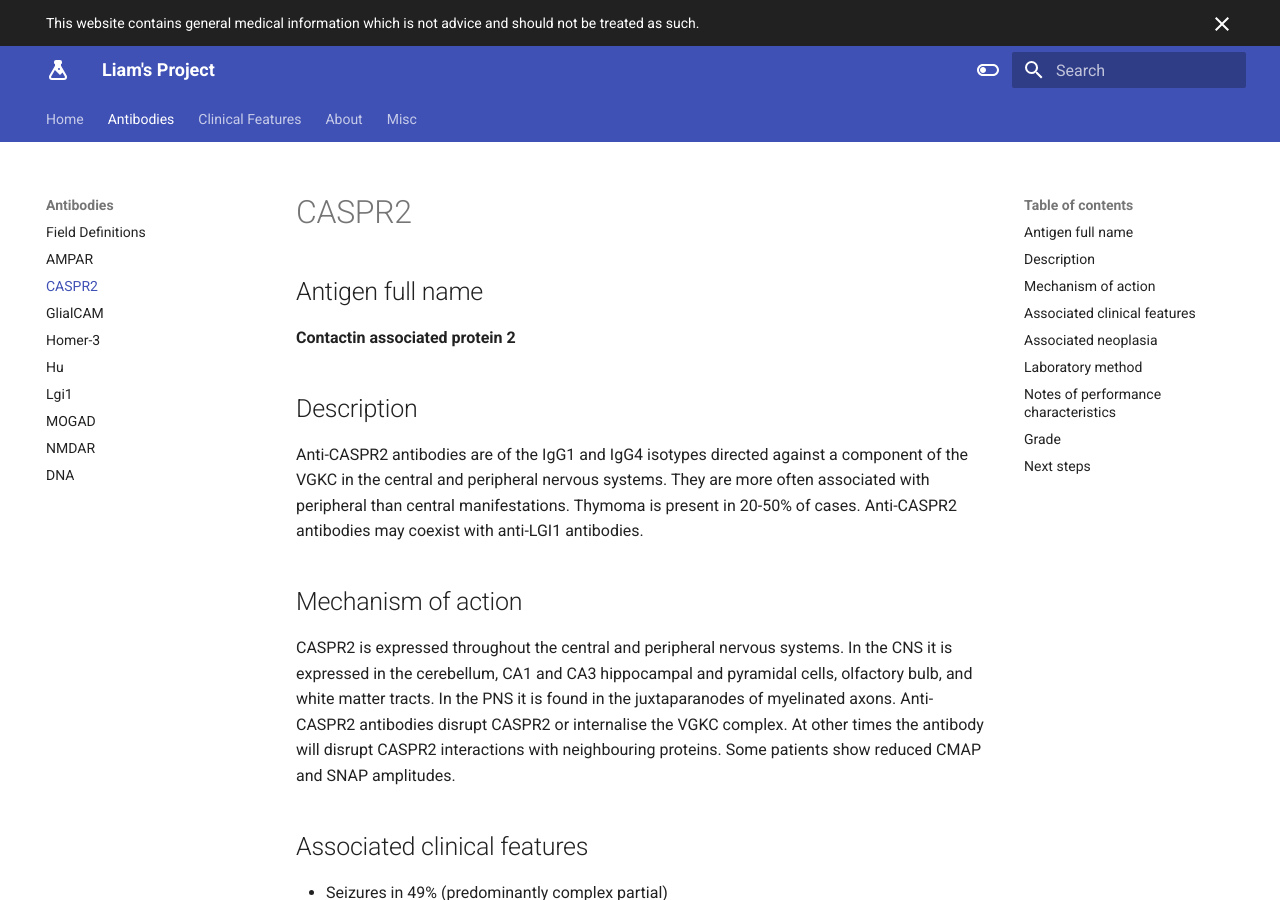
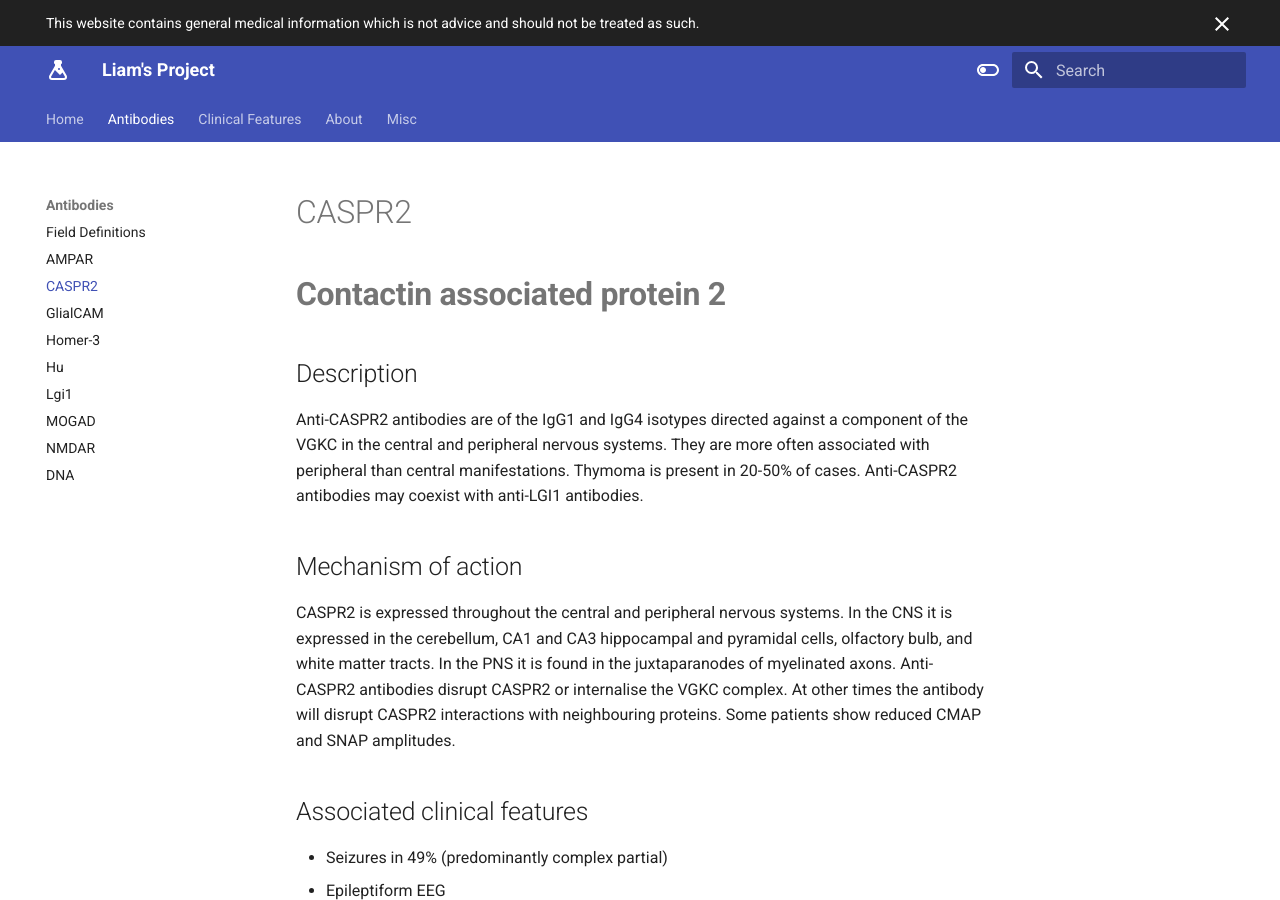
Before and after one commit to monchee/liamsproject, an MkDocs documentation site: the page built from docs/antibodies/caspr2.md, in a window 1280 px wide and 900 px high. Built offline with MkDocs 1.6.1 and Material for MkDocs 9.7.7, drawn with Linux system fonts in a browser that asks for light colours; plug-ins that fetch from the network failed and are left out.

Commit message:
Update caspr2.md

```diff
--- a/docs/antibodies/caspr2.md
+++ b/docs/antibodies/caspr2.md
@@ -17,11 +17,11 @@
 
 # CASPR2
 
-## Antigen full name
-**Contactin associated protein 2**
+# **Contactin associated protein 2**
 
 ## Description
-Anti-CASPR2 antibodies are of the IgG1 and IgG4 isotypes directed against a component of the VGKC in the central and peripheral nervous systems. They are more often associated with peripheral than central manifestations. Thymoma is present in 20-50% of cases. Anti-CASPR2 antibodies may coexist with anti-LGI1 antibodies.
+Anti-CASPR2 antibodies are of the IgG1 and IgG4 isotypes directed against a component of the VGKC in the central and peripheral nervous systems. They are more often associated with peripheral than central manifestations.
+Thymoma is present in 20-50% of cases. Anti-CASPR2 antibodies may coexist with anti-LGI1 antibodies.
 
 ## Mechanism of action
 CASPR2 is expressed throughout the central and peripheral nervous systems. In the CNS it is expressed in the cerebellum, CA1 and CA3 hippocampal and pyramidal cells, olfactory bulb, and white matter tracts. In the PNS it is found in the juxtaparanodes of myelinated axons. Anti-CASPR2 antibodies disrupt CASPR2 or internalise the VGKC complex. At other times the antibody will disrupt CASPR2 interactions with neighbouring proteins. Some patients show reduced CMAP and SNAP amplitudes.
```
